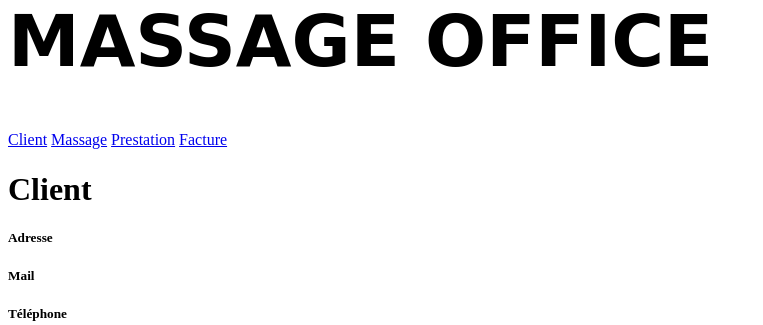
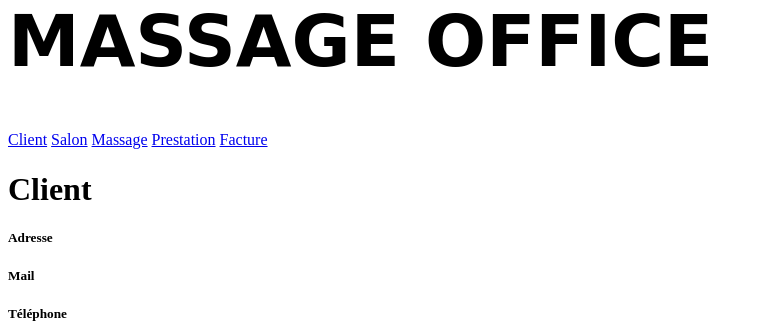
Before and after one commit to antoineSoros/massage-back, a Symfony app: template templates/client/show.html.twig in a window 1280 px wide. Shown: the part 771-1096 px from the top of the page, without its empty margins (0-763 px from the left). Run offline with Twig, Linux system fonts and the light colour scheme; the template is opened without the code that fills it, so the values that code supplies are empty; some libraries are stand-ins or nearby versions.

Commit message:
add ui stuff on menu

```diff
--- a/templates/menu.html.twig
+++ b/templates/menu.html.twig
@@ -10,8 +10,9 @@
     <div class=" column centered"></div>
 </div>
 
-    <div class="ui four item menu">
+    <div class="ui five item menu">
         <a class="item" href="{{path("client_index")  }}">Client</a>
+        <a class="item" href="{{path("company_index")  }}">Salon</a>
         <a class="item"  href="{{path("massage_index")  }}">Massage</a>
         <a class="item"  href="{{path("prestation_index")  }}">Prestation</a>
         <a class="item" href="{{path("invoice_index")}}">Facture</a>
```
